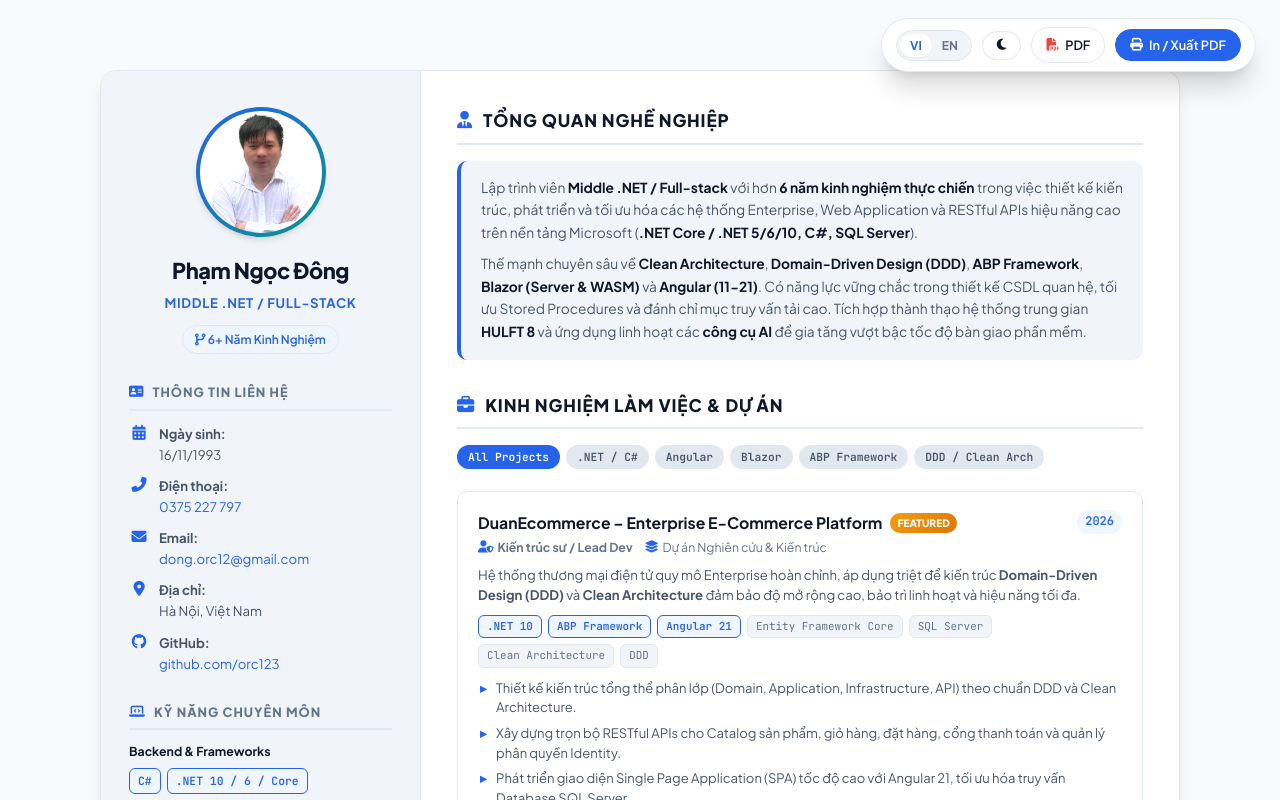
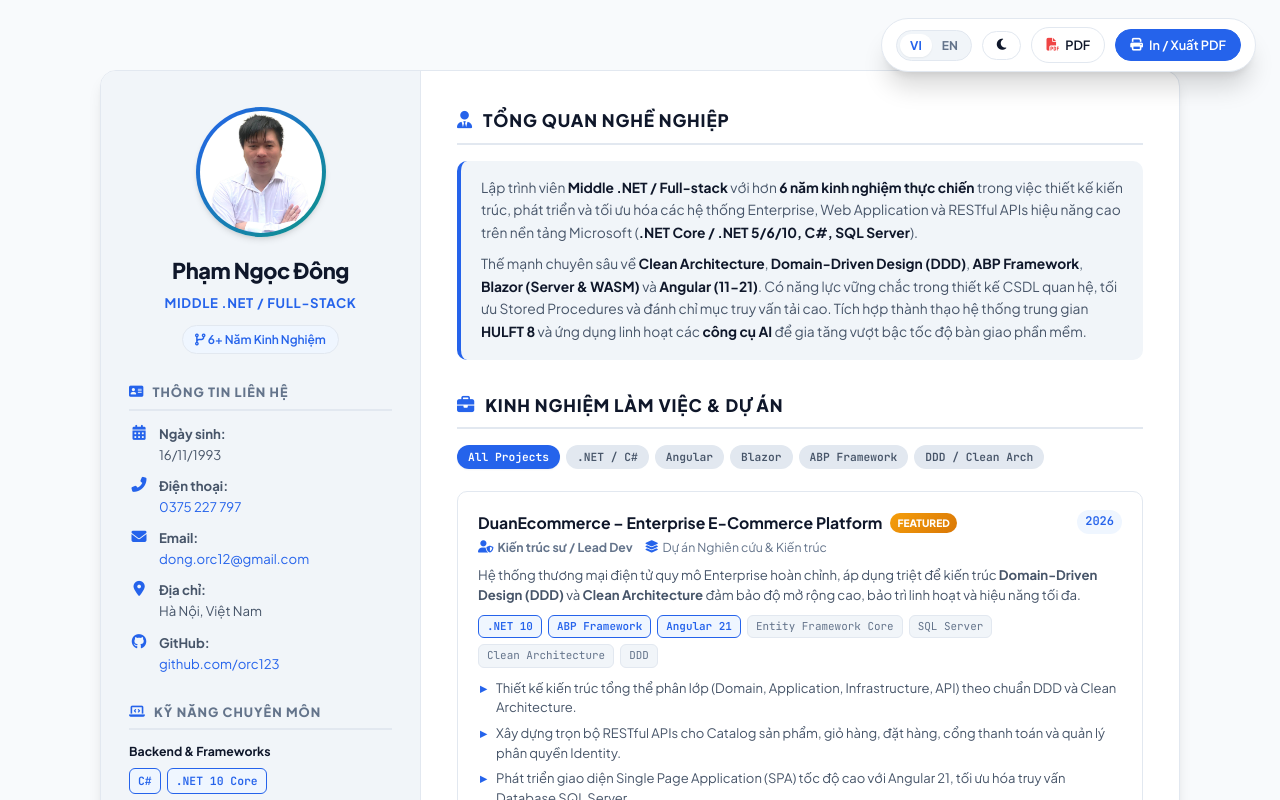
Before and after one commit to orc123/Profile, a plain HTML site: page index.html in a window 1280 px wide. Shown: the top 800 px of the page. Drawn offline with Linux system fonts and the light colour scheme.

Commit message:
Chỉnh sửa CV

```diff
--- a/index.html
+++ b/index.html
@@ -128,7 +128,7 @@
                         <span class="skill-group-title">Backend & Frameworks</span>
                         <div class="tag-cloud">
                             <span class="skill-tag highlight">C#</span>
-                            <span class="skill-tag highlight">.NET 10 / 6 / Core</span>
+                            <span class="skill-tag highlight">.NET 10 Core</span>
                             <span class="skill-tag highlight">ASP.NET Web API</span>
                             <span class="skill-tag">ASP.NET MVC</span>
                             <span class="skill-tag highlight">ABP Framework</span>
```
